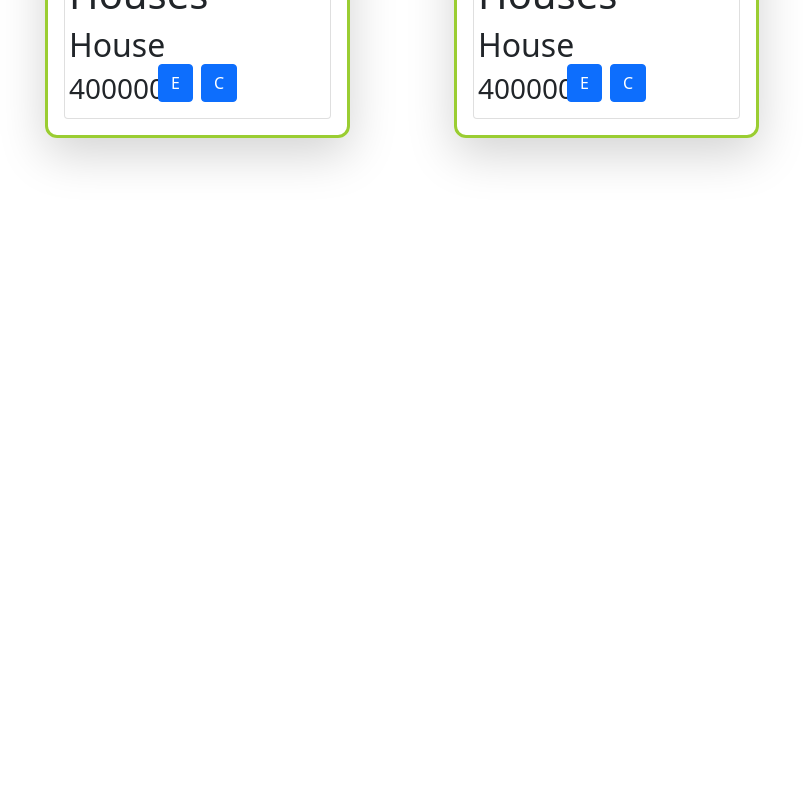
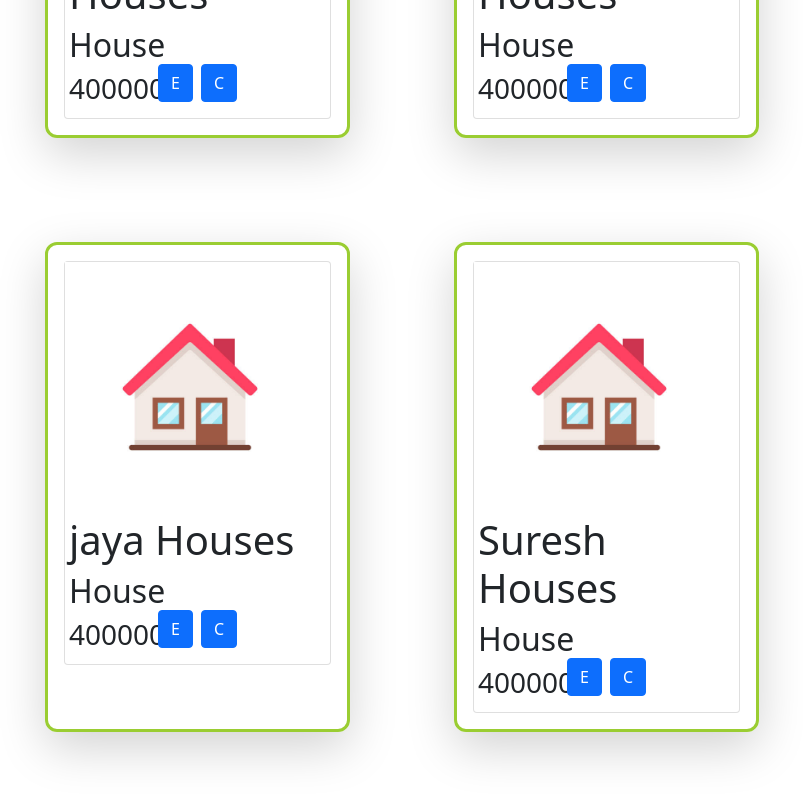
Before and after one commit to JustEnjoyCoding/RealEstateAngular, an Angular app: page / in a window 1280 px wide. Shown: the part 1644-2444 px from the top of the page, without its empty margins (37-840 px from the left). Before the commit the page ends 1864 px from the top, so only its background shows below. Built offline with nearby package versions, Linux system fonts and the light colour scheme.

Commit message:
Routing basic

```diff
--- a/src/Data/properties.json
+++ b/src/Data/properties.json
@@ -4,41 +4,62 @@
       "Name": "Birla Houses",
       "Type": "House",
       "Price": 2800000,
-      "ImgName": "House1.jpg"
+      "ImgName": "House1.jpg",
+      "SaleRent":1
     },
     {
       "ID": 2,
       "Name": "Birla Houses",
       "Type": "House",
       "Price": 2800000,
-      "ImgName": "House2.jpg"
+      "ImgName": "House2.jpg",
+       "SaleRent":2
     },
     {
       "ID": 3,
       "Name": "Kamla Houses",
       "Type": "House",
       "Price": 400000,
-      "ImgName": "House3.jpg"
+      "ImgName": "House3.jpg",
+       "SaleRent":1
     },
     {
       "ID": 4,
       "Name": "Kamla Houses",
       "Type": "House",
       "Price": 400000,
-      "ImgName": "House4.jpg"
+      "ImgName": "House4.jpg",
+       "SaleRent":1
     },
     {
       "ID": 5,
       "Name": "Kamla Houses",
       "Type": "House",
       "Price": 400000,
-      "ImgName": "House5.jpg"
+      "ImgName": "House5.jpg",
+       "SaleRent":1
     },
     {
        "ID": 6,
       "Name": "Kamla Houses",
       "Type": "House",
       "Price": 400000,
-      "ImgName": "House6.jpg"
+      "ImgName": "House6.jpg",
+       "SaleRent":1
+    },
+      {
+       "ID": 7,
+      "Name": "jaya Houses",
+      "Type": "House",
+      "Price": 400000,
+      "ImgName": "",
+       "SaleRent":1
+    },
+       {
+       "ID": 8,
+      "Name": "Suresh Houses",
+      "Type": "House",
+      "Price": 400000,
+      "SaleRent":1
     }
   ]
--- a/src/app/app-routing.module.ts
+++ b/src/app/app-routing.module.ts
@@ -5,13 +5,15 @@ import { BuylistComponent } from './propertylist/buylist/buylist.component';
 import { PropertylistComponent } from './propertylist/propertylist.component';
 import { RentlistComponent } from './propertylist/rentlist/rentlist.component';
 import { PorpertydetailComponent } from './propertycard/porpertydetail/porpertydetail.component';
+import { PagenotfoundComponent } from './propertycard/pagenotfound/pagenotfound.component';
 
 const routes: Routes = [
   { path: '', component: PropertylistComponent },
   { path: 'addproperty', component: AddpropertyComponent },
   { path: 'rentproperty', component: RentlistComponent },
   { path: 'buyproperty', component: BuylistComponent },
-  { path: 'propertydeatil', component: PorpertydetailComponent },
+  { path: 'propertydeatil/:id', component: PorpertydetailComponent },
+  { path: '**', component: PagenotfoundComponent },
 ];
 
 @NgModule({
--- a/src/app/app.module.ts
+++ b/src/app/app.module.ts
@@ -13,9 +13,10 @@ import { AddpropertyComponent } from './propertycard/addproperty/addproperty.com
 import { PorpertydetailComponent } from './propertycard/porpertydetail/porpertydetail.component';
 import { BuylistComponent } from './propertylist/buylist/buylist.component';
 import { RentlistComponent } from './propertylist/rentlist/rentlist.component';
+import { PagenotfoundComponent } from './propertycard/pagenotfound/pagenotfound.component';
 
 @NgModule({
-  declarations: [AppComponent, PropertycardComponent, PropertylistComponent, AddpropertyComponent, PorpertydetailComponent, BuylistComponent, RentlistComponent],
+  declarations: [AppComponent, PropertycardComponent, PropertylistComponent, AddpropertyComponent, PorpertydetailComponent, BuylistComponent, RentlistComponent, PagenotfoundComponent],
   imports: [
     BrowserModule,
     AppRoutingModule,
--- /dev/null
+++ b/src/app/propertycard/pagenotfound/pagenotfound.component.html
@@ -0,0 +1 @@
+<p>pagenotfound works!</p>
--- /dev/null
+++ b/src/app/propertycard/pagenotfound/pagenotfound.component.ts
@@ -0,0 +1,15 @@
+import { Component, OnInit } from '@angular/core';
+
+@Component({
+  selector: 'app-pagenotfound',
+  templateUrl: './pagenotfound.component.html',
+  styleUrls: ['./pagenotfound.component.css']
+})
+export class PagenotfoundComponent implements OnInit {
+
+  constructor() { }
+
+  ngOnInit(): void {
+  }
+
+}
--- a/src/app/propertycard/porpertydetail/porpertydetail.component.html
+++ b/src/app/propertycard/porpertydetail/porpertydetail.component.html
@@ -1 +1,5 @@
 <p>porpertydetail works!</p>
+<div>{{propertyID}}</div>
+<button type="" class="btn btn-primary" (click)="onBack()">Back</button>
+
+<button type="button" class="btn btn-primary" (click)="OnSelectnext()">Select next page</button>
--- a/src/app/propertycard/porpertydetail/porpertydetail.component.ts
+++ b/src/app/propertycard/porpertydetail/porpertydetail.component.ts
@@ -1,15 +1,29 @@
 import { Component, OnInit } from '@angular/core';
+import { ActivatedRoute, Router } from '@angular/router';
 
 @Component({
   selector: 'app-porpertydetail',
   templateUrl: './porpertydetail.component.html',
-  styleUrls: ['./porpertydetail.component.css']
+  styleUrls: ['./porpertydetail.component.css'],
 })
 export class PorpertydetailComponent implements OnInit {
-
-  constructor() { }
+  propertyID: number = 0;
+  constructor(
+    private Getrouteparameter: ActivatedRoute,
+    private Chaneroute: Router
+  ) {}
 
   ngOnInit(): void {
+    this.propertyID = +this.Getrouteparameter.snapshot.params['id'];
   }
 
+  onBack() {
+    alert('Ths is vinod');
+    this.Chaneroute.navigate(['']);
+  }
+
+  OnSelectnext(){
+    this.propertyID = this.propertyID+1;
+    this.Chaneroute.navigate(['propertydeatil', this.propertyID]);
+  }
 }
--- a/src/app/propertycard/propertycard.component.html
+++ b/src/app/propertycard/propertycard.component.html
@@ -1,13 +1,15 @@
 <div class="card">
-<div class="card-img-wrapper">
-  <img class="card-img-top" src="assets/Images/{{PropertyItem.ImgName}}" alt="">
+  <div class="card-img-wrapper">
+    <img *ngIf="PropertyItem.ImgName" src="assets/Images/{{PropertyItem.ImgName}}" alt="">
+    <img *ngIf="!PropertyItem.ImgName" src="assets/Images/DefaultHome.jpg" alt="">
+
   </div>
   <ul class="list-inline text-center member-icon">
     <li class="list-inline-item">
-<button class="btn btn-primary" routerLink="/propertydeatil"> E </button>
+      <button class="btn btn-primary" routerLink="/propertydeatil/{{PropertyItem.ID}}"> E </button>
     </li>
     <li class="list-inline-item">
-<button class="btn btn-primary"> C </button>
+      <button class="btn btn-primary"> C </button>
     </li>
   </ul>
   <div class="card-body p-1">
--- a/src/app/propertycard/propertycard.component.ts
+++ b/src/app/propertycard/propertycard.component.ts
@@ -1,4 +1,5 @@
 import { Component, OnInit, Input } from '@angular/core';
+// import { ActivatedRoute } from '@angular/router';
 import { Iproperty } from './iproperty';
 
 @Component({
@@ -7,9 +8,19 @@ import { Iproperty } from './iproperty';
   styleUrls: ['./propertycard.component.css'],
 })
 export class PropertycardComponent implements OnInit {
-  constructor() {}
 
-  ngOnInit(): void {}
+
+
+  constructor() {
+
+
+
+  }
+  ngOnInit(): void {
+
+
+
+  }
 
   @Input() PropertyItem:Iproperty={ID:0,Name:'',Type:'',Price:0,ImgName:''};
 
--- a/src/app/propertylist/buylist/buylist.component.html
+++ b/src/app/propertylist/buylist/buylist.component.html
@@ -1 +1,5 @@
 <p>buylist works!</p>
+<div class="container-fluid" style="margin-top: 70px;">
+  <app-propertylist></app-propertylist>
+
+</div>
--- a/src/app/propertylist/rentlist/rentlist.component.html
+++ b/src/app/propertylist/rentlist/rentlist.component.html
@@ -1 +1,4 @@
-<p>rentlist works!</p>
+<div class="container-fluid" style="margin-top: 70px;">
+  <app-propertylist></app-propertylist>
+
+</div>
```
Also changed, not shown: src/app/propertycard/pagenotfound/pagenotfound.component.css (added), src/assets/Images/DefaultHome.jpg (added), 1 other file (tests, documents, lock files or other folders).
